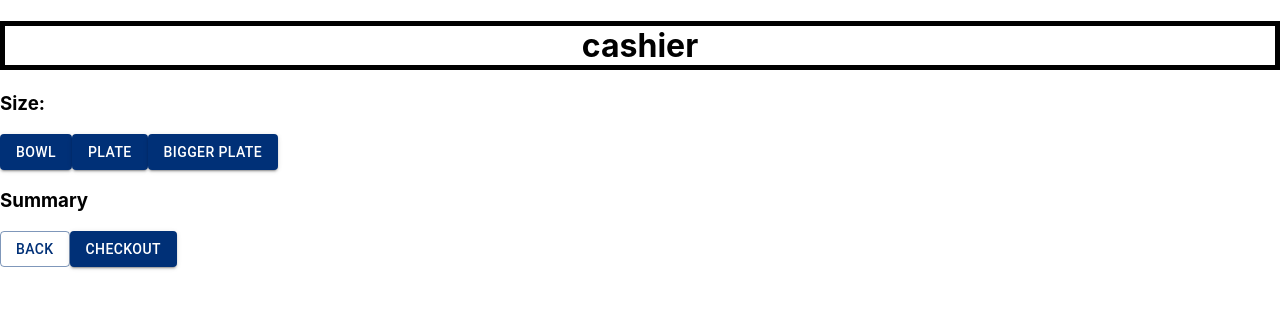
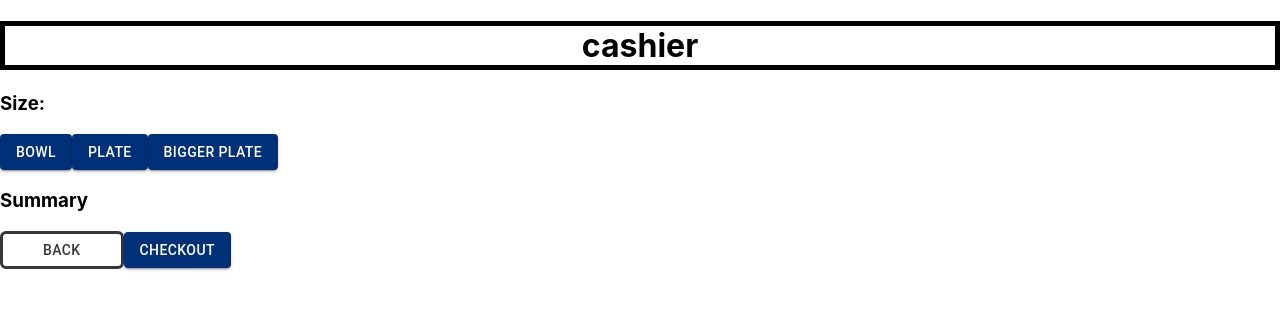
Before and after one commit to jdavstaff/Project3Docs, a React (Create React App) app in the folder frontend/: page /cashier in a window 1280 px wide. Shown: the top 310 px of the page. Built offline with nearby package versions, Linux system fonts and the light colour scheme.

Commit message:
buttons in plate view look good

```diff
--- a/frontend/src/App.css
+++ b/frontend/src/App.css
@@ -1,3 +1,19 @@
+a:link {
+  text-decoration: none;
+}
+
+a:visited {
+  text-decoration: none;
+}
+
+a:hover {
+  text-decoration: none;
+}
+
+a:active {
+  text-decoration: none;
+}
+
 .App {
   text-align: center;
 }
--- a/frontend/src/App.js
+++ b/frontend/src/App.js
@@ -10,13 +10,15 @@ import PlateView from "./pages/view/PlateView";
 import Checkout from "./pages/Checkout";
 import { UserInfoProvider } from "./contexts/UserContext";
 import { ThemeProvider, createTheme } from "@mui/material/styles";
-import { green } from "@mui/material/colors";
 
 function App() {
   const theme = createTheme({
     palette: {
       primary: {
         main: "#003077",
+      },
+      secondary: {
+        main: "#373737",
       },
     },
   });
--- a/frontend/src/components/SelectButtons/SelectButton.js
+++ b/frontend/src/components/SelectButtons/SelectButton.js
@@ -1,5 +1,5 @@
 import Button from "@mui/material/Button";
-import "../../styles/master.scss";
+import { StyledSelectedButton } from "../../styles/StyledButtons";
 export default function SelectButton({ item, handleSelect }) {
   const btnVariant = item.selected ? "contained" : "outlined";
 
@@ -8,8 +8,8 @@ export default function SelectButton({ item, handleSelect }) {
   };
 
   return (
-    <Button class="button foodSel" onClick={handleClick} variant={btnVariant}>
+    <StyledSelectedButton selected={item.selected} onClick={handleClick}>
       {item.name}
-    </Button>
+    </StyledSelectedButton>
   );
 }
--- a/frontend/src/components/SelectButtons/SelectButtons.js
+++ b/frontend/src/components/SelectButtons/SelectButtons.js
@@ -1,5 +1,4 @@
 import SelectButton from "./SelectButton";
-import "../../styles/master.scss";
 
 export default function SelectButtons({ items, handleSelect }) {
   return (
--- a/frontend/src/pages/view/OrderView.js
+++ b/frontend/src/pages/view/OrderView.js
@@ -4,6 +4,7 @@ import { Link, Navigate, useNavigate } from "react-router-dom";
 import Summary from "../../components/Summary/Summary";
 import PlateView from "./PlateView";
 import "../../styles/master.scss";
+import { OutlinedButton } from "../../styles/StyledButtons";
 
 export default function OrderView({ user }) {
   const [view, setView] = useState(0);
@@ -59,7 +60,7 @@ export default function OrderView({ user }) {
         </div>
         <div class="center">
           <Link to="/">
-            <Button variant="outlined">Back</Button>
+            <OutlinedButton variant="outlined">Back</OutlinedButton>
           </Link>
           <Button variant="contained" onClick={toCheckout}>
             CHECKOUT
--- a/frontend/src/pages/view/PlateView.js
+++ b/frontend/src/pages/view/PlateView.js
@@ -1,9 +1,10 @@
 import { useState, useEffect } from "react";
-import { Button, tabScrollButtonClasses } from "@mui/material";
+import { Button } from "@mui/material";
 import SelectButtons from "../../components/SelectButtons/SelectButtons";
 import axios from "axios";
-import { url } from "../../config/global.js"
+import { url } from "../../config/global.js";
 import "../../styles/master.scss";
+import { OutlinedButton } from "../../styles/StyledButtons";
 
 function EntreeSelection({ entreeData, handleEntreeSelect }) {
   return (
@@ -32,28 +33,28 @@ export default function PlateView({ handleView, view, addItem }) {
   };
 
   function extractGroups(rows, num) {
-    let groups = {Entree: [], Side: []}
+    let groups = { Entree: [], Side: [] };
     rows.forEach((el) => {
-      let item = Object.assign({}, el)
-      item.key = item.id + num*1000
-      groups[item.category].push(item)
-    })
+      let item = Object.assign({}, el);
+      item.key = item.id + num * 1000;
+      groups[item.category].push(item);
+    });
     return groups;
   }
 
   useEffect(() => {
     // FIXME: AXIOS call to get entree and side data
     let options = {
-      method: 'GET',
-      url: `${url}/items`
-    }
+      method: "GET",
+      url: `${url}/items`,
+    };
     axios.request(options).then((res) => {
-      let data = res.data.rows
-      setSideData(extractGroups(data, 0).Side)
-      setEntreeData(extractGroups(data, 0).Entree)
-      setEntreeData2(extractGroups(data, 1).Entree)
-      setEntreeData3(extractGroups(data, 2).Entree)
-    })
+      let data = res.data.rows;
+      setSideData(extractGroups(data, 0).Side);
+      setEntreeData(extractGroups(data, 0).Entree);
+      setEntreeData2(extractGroups(data, 1).Entree);
+      setEntreeData3(extractGroups(data, 2).Entree);
+    });
     // [ {string name, int id,}]
   }, []);
 
@@ -138,17 +139,11 @@ export default function PlateView({ handleView, view, addItem }) {
         )}
       </div>
       <div class="center">
-      <Button
-        class="button del"
-        onClick={() => handleView(0)}
-      >
-        Cancel
-      </Button>
-      <Button class="button" onClick={handleAddBtn}>
+        <OutlinedButton onClick={() => handleView(0)}>Cancel</OutlinedButton>
+        <Button variant="contained" onClick={handleAddBtn}>
           Add
         </Button>
       </div>
-
     </div>
   );
 }
--- /dev/null
+++ b/frontend/src/styles/StyledButtons.js
@@ -0,0 +1,23 @@
+import { styled } from "@mui/material/styles";
+import MuiButton from "@mui/material/Button";
+
+export const OutlinedButton = styled(MuiButton)(({ theme }) => ({
+  color: theme.palette.secondary.main,
+  border: `3px solid ${theme.palette.secondary.main}`,
+  borderRadius: "6px",
+  padding: "4px 40px",
+  textDecoration: "none",
+}));
+
+export const StyledSelectedButton = styled(MuiButton)(
+  ({ theme, selected }) => ({
+    color: selected ? theme.palette.secondary.main : "white",
+    backgroundColor: selected ? "white" : theme.palette.secondary.main,
+    border: `3px solid ${theme.palette.secondary.main}`,
+    borderRadius: "6px",
+    padding: "4px 40px",
+    textDecoration: "none",
+    margin: "10px 10px",
+    width: "400px",
+  })
+);
```
Lines whose indentation alone changed are shown as unchanged.
